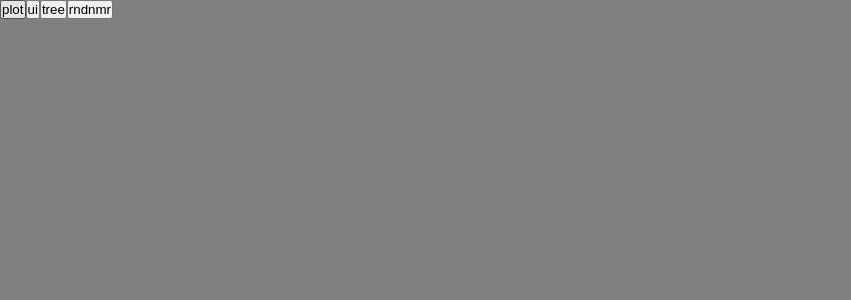
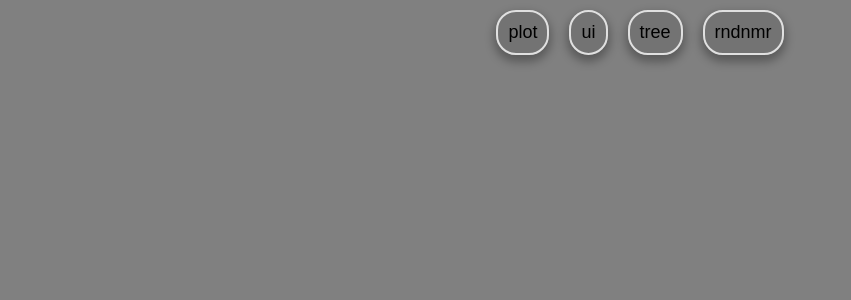
Before and after one commit to Aquapunktura/ostov, a Vue app in the folder VUE/vueproject/: page / in a window 1280 px wide. Shown: the top 300 px of the page, without its empty margins (0-851 px from the left). Built offline with nearby package versions, Linux system fonts and the light colour scheme.

Commit message:
json created; pre-buttons

```diff
--- a/VUE/vueproject/src/App.vue
+++ b/VUE/vueproject/src/App.vue
@@ -1,10 +1,10 @@
 <template lang="html">
   <div class="">
-    <div v-if="nowOpenedComponent === undefined" class="button">
-      <button @click="call(4)">plot</button>
-      <button @click="call(1)">ui</button>
-      <button @click="call(3)">tree</button>
-      <button @click="call(2)">rndnmr</button>
+    <div v-if="nowOpenedComponent === undefined" class="wrapper">
+        <button @click="call(4)">plot</button>
+        <button @click="call(1)">ui</button>
+        <button @click="call(3)">tree</button>
+        <button @click="call(2)">rndnmr</button>
     </div>
     <template v-else>
       <div :is="nowOpenedComponent" />
@@ -56,4 +56,25 @@ body {
 .back:hover {
   color: white;
 }
+.wrapper {
+    position: absolute;
+    text-align: center;
+    width: 100%;
+}
+.wrapper>* {
+  font-size: large;
+  margin: 10px;
+  padding: 10px;
+  background-color: #56565650;
+  border-radius: 20px;
+  border-style: solid;
+  border-color: #e0e0e0;
+  box-shadow: 0px 5px 10px 2px rgba(0, 0, 0, 0.3);
+}
+.wrapper>*:hover {
+  color: white;
+  cursor: pointer;
+  border-color: black;
+  box-shadow: 0px 5px 10px 2px rgba(0, 0, 0, 0.4) inset;
+}
 </style>
--- a/VUE/vueproject/src/ostov-plot/plot-main.vue
+++ b/VUE/vueproject/src/ostov-plot/plot-main.vue
@@ -1,6 +1,20 @@
 <template lang="html">
   <div class="">
-    plot 1
+    <table border width="800" height="600">
+      <tr><td align="center">все герои</td><td align="center">новый герой</td></tr> <!--ряд с ячейками заголовков-->
+      <tr><td align="center">все главы</td><td align="center">новая глава</td></tr>
+      <tr><td align="center">текст</td><td align="center">текущая глава</td></tr>
+      <tr><td align="center"><textarea></textarea></td>
+          <td align="center">
+            <canvas
+            id='canvas'
+            width = "420"
+            height = "420"
+          ></canvas>
+        </td>
+      </tr> <!--ряд с ячейками тела таблицы-->
+
+    </table>
   </div>
 </template>
 
@@ -10,4 +24,14 @@ export default {
 </script>
 
 <style lang="css" scoped>
+textarea {
+ width: 400px; /* Ширина поля в процентах */
+ height: 500px; /* Высота поля в пикселах */
+ resize: none; /* Запрещаем изменять размер */
+}
+td {
+  border-style: solid;
+  border-width: 0;
+  border-bottom: 1px;
+}
 </style>
```
Also changed, not shown: 2 other files (tests, documents, lock files or other folders).
